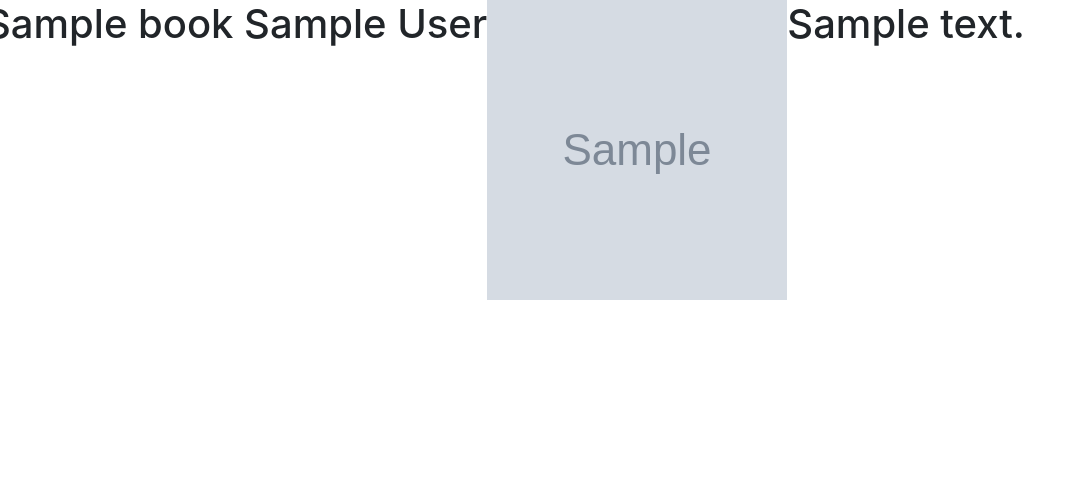
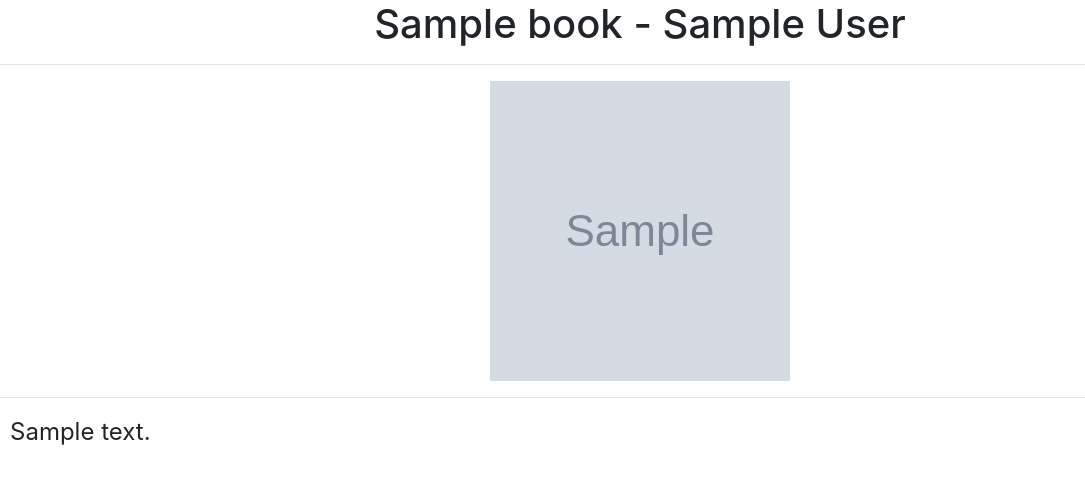
Before and after one commit to slezkinis/Django-Library, a Django app: page /book/1/ in a window 1280 px wide. Shown: the top 484 px of the page, without its empty margins (0-1085 px from the left). Run offline with Django 3.2, Linux system fonts and the light colour scheme; tables that the repository leaves empty hold one stand-in row (values such as "Sample post"); grey boxes marked "Sample" are stand-in pictures; some libraries are stand-ins or nearby versions.

Commit message:
Add personal page for books and their descriptions

```diff
--- a/Library/urls.py
+++ b/Library/urls.py
@@ -6,5 +6,4 @@ from main import views
 urlpatterns = [
     path('admin/', admin.site.urls),
     path('', include('main.urls')),
-    path('book/<book_id>/', views.show_book, name='book')
 ]
--- a/main/templates/main/book.html
+++ b/main/templates/main/book.html
@@ -3,36 +3,57 @@
 <head>
     <meta charset="UTF-8">
     <title>{{book.title}}</title>
-    <link rel="stylesheet" href="static/bootstrap.min.css">
+    <link rel="stylesheet" href="../../static/bootstrap.min.css">
     <meta charset="utf-8">
     <meta name="viewport" content="width=device-width, initial-scale=1, shrink-to-fit=no">
     <style>
-        title {
-            text-align:  center;
+      body {
+        font-size: 1.5rem
+      }
+      .title {
+          text-align: center;
       };
 
-        row {
+      .row {
           margin-left: auto;
           margin-right: auto;
-            width: 6px
+          width: 6px;
       }
-
+      .img {
+        display: block;
+        margin-left: auto;
+        margin-right: auto
+      }
+      .description {
+        text-align: left;
+        margin-left: 10px;
+        margin-right: auto;
+        width: auto;
+      }
     </style>
 </head>
 <body>
+  <div class="title">
+    <h1>{{book.title}} - {{book.author}}</h1>
+  </div>
+  <hr/>
   <div class="row">
-        <center>
-            <h1>{{book.title}} {{book.author}}</h1>
-        </center>
-        </hr>
+    <div class="img">
       <img src="{{book.img}}" width="300px" height="300px"></img>
-        </hr>
-        <center>
-            <h1>{{book.description}}</h1>
-        </center>
     </div>
-    <script src="static/jquery-3.3.1.slim.min.js"></script>
-    <script src="static/popper.min.js"></script>
-    <script src="static/bootstrap.min.js"></script>
+  </div>
+  <hr/>
+  {% if book.description %}
+    <div class="description">
+      <p>{{book.description}}</p>
+    </div>
+  {% else %}
+  <div class="title">
+    <p>Для этой книги пока не добавлено описания</p>
+  </div>
+  {% endif %}
+  <script src="../../static/jquery-3.3.1.slim.min.js"></script>
+  <script src="../../static/popper.min.js"></script>
+  <script src="../../static/bootstrap.min.js"></script>
 </body>
 </html>
--- a/main/views.py
+++ b/main/views.py
@@ -26,6 +26,5 @@ def show_book(request, book_id):
         'description': book.description,
         'author': book.author,
         'id': book_id
-
     }
     return render(request, 'main/book.html', context={'book': about_book})
```
Also changed, not shown: main/templates/main/index.html (+15 -7 lines), main/migrations/0008_alter_book_description.py (added), main/migrations/0009_alter_book_description.py (added), 1 other file. Lines whose indentation alone changed are shown as unchanged.
